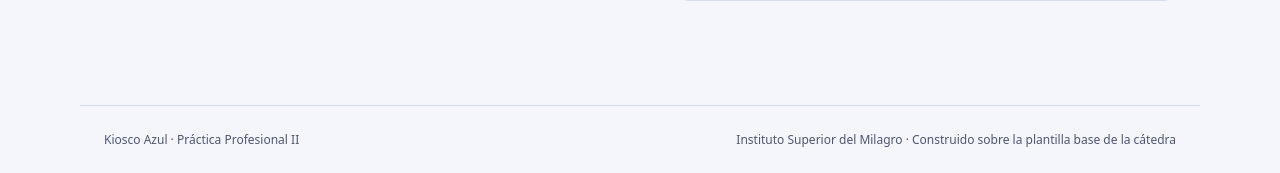
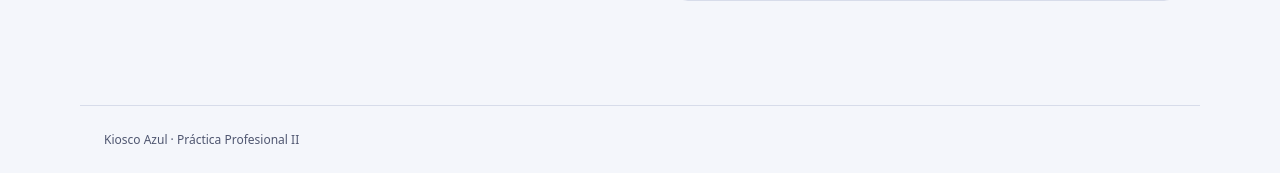
Before and after one commit to javoScript25/Kiosco-Azul-Entorno-Web, a Django app: page /cuentas/ingresar/?next=/catalogo/categorias/nueva/ in a window 1280 px wide. Shown: the part 653-826 px from the top of the page. Run offline with Django 5.2, Linux system fonts and the light colour scheme; parts of the project's set-up code (start-up, migrations or seed data) failed here and were passed over.

Commit message:
borre el pie de pagina referido a la plantilla del profe

```diff
--- a/templates/base.html
+++ b/templates/base.html
@@ -63,7 +63,7 @@ aria-current="page"
 
 {% endblock %}
 </main>
-<footer>Kiosco Azul · Práctica Profesional II <span>Instituto Superior del Milagro · Construido sobre la plantilla base de la cátedra</span>
+<footer>Kiosco Azul · Práctica Profesional II
 </footer>
 </body>
 </html>
```
Also changed, not shown: package-lock.json (added).
